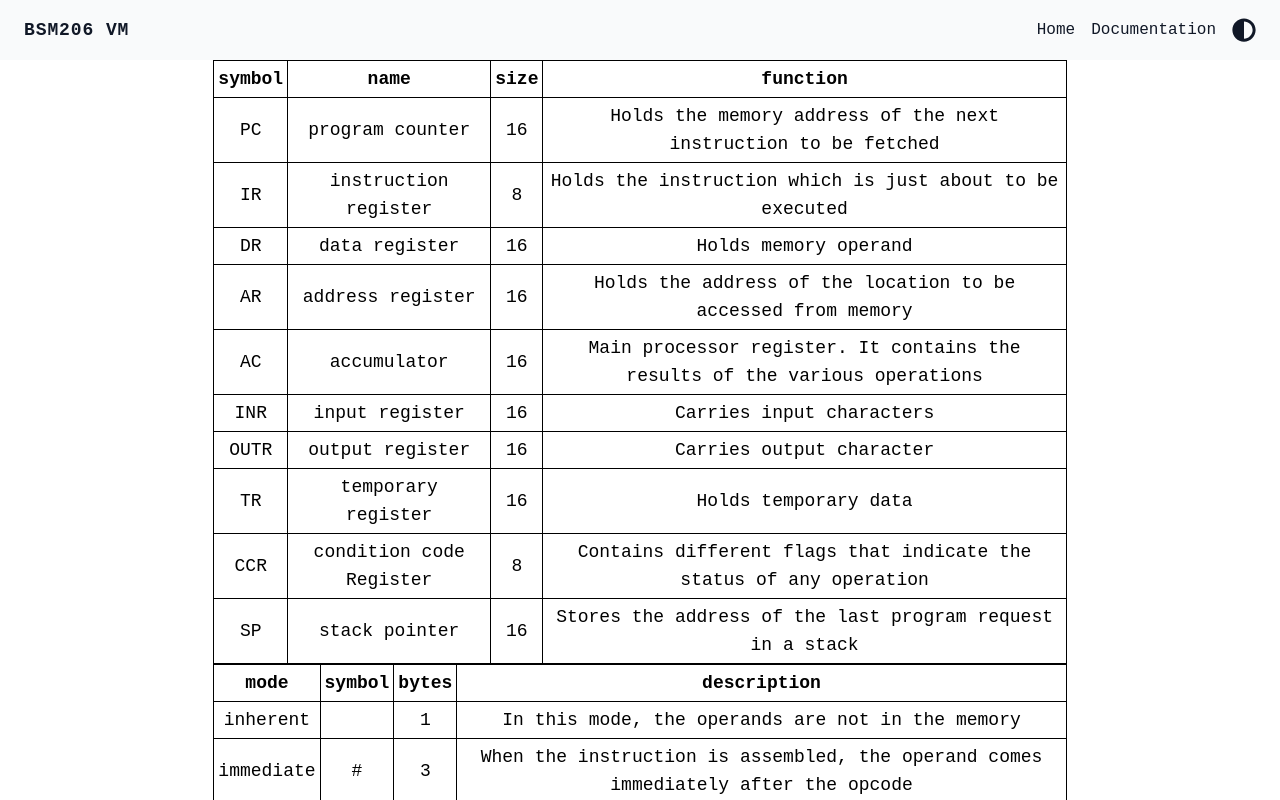
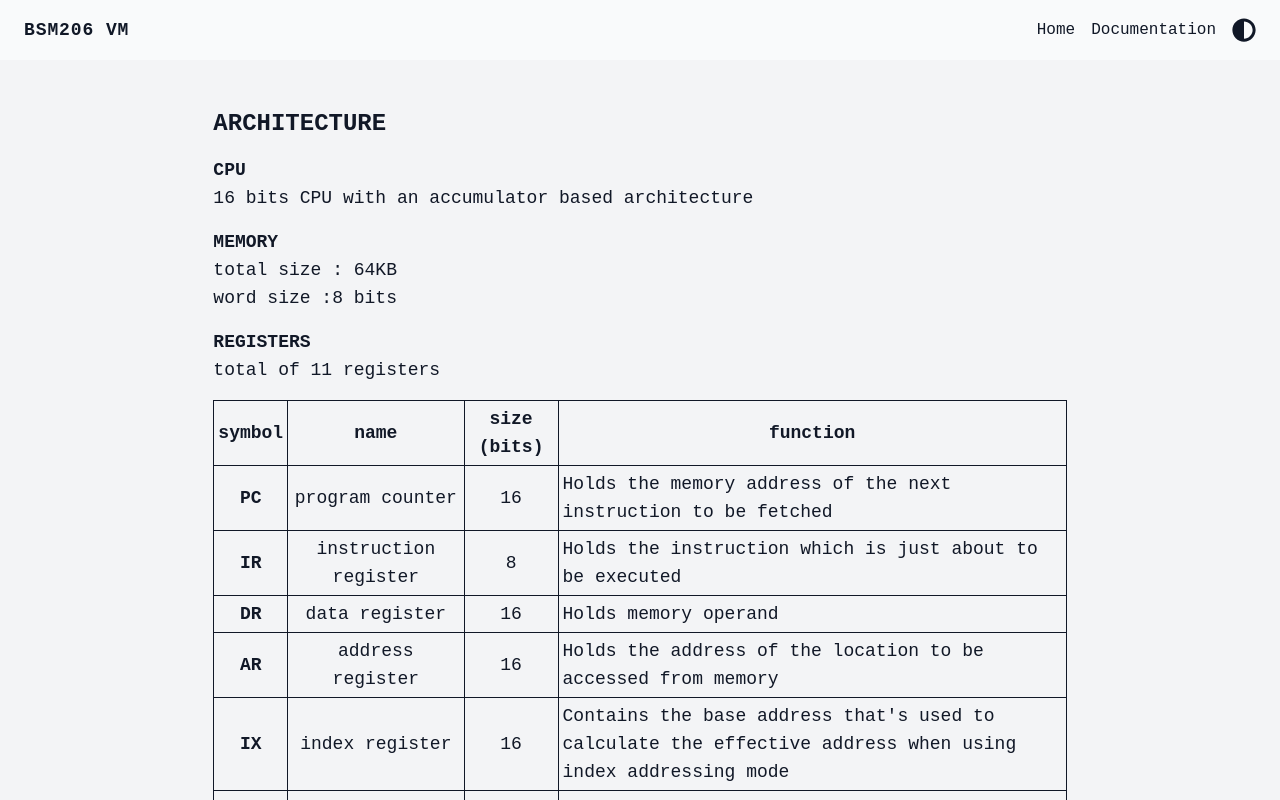
Before and after one commit to bennaaym/bsm206-vm, a React (Create React App) app in the folder client/: page /documentation in a window 1280 px wide. Shown: the top 800 px of the page. Built offline with nearby package versions, Linux system fonts and the light colour scheme; no server answers.

Commit message:
client : achitecture, addressing modes sections added

```diff
--- a/client/src/assembly/documentation/addressingMode.json
+++ b/client/src/assembly/documentation/addressingMode.json
@@ -12,7 +12,7 @@
         {
             "symbol":"#",
             "bytes":"3",
-            "description":"When the instruction is assembled, the operand comes immediately after the opcode"
+            "description":"In this mode, when the instruction is assembled, the operand comes immediately after the opcode"
         },
 
         "direct":
--- a/client/src/assembly/documentation/architecture.json
+++ b/client/src/assembly/documentation/architecture.json
@@ -36,6 +36,13 @@
                 "size":"16",
                 "function":"Holds the address of the location to be accessed from memory"
             },
+            "IX":
+            {
+                "name":"index register",
+                "size":"16",
+                "function":"Contains the base address that's used to calculate the effective address when using index addressing mode"
+            },
+
             "AC":
             {
                 "name":"accumulator",
--- a/client/src/assembly/documentation/instructions.json
+++ b/client/src/assembly/documentation/instructions.json
@@ -236,7 +236,7 @@
         "INCX":
         {
            "function":"Increments the Index register by 1",
-           "mode":
+           "modes":
            {
                 "inherent"   :{"opcode":"0B","bytes":"1","cycles":"1"}
            }
--- a/client/src/assets/css/documentation.module.css
+++ b/client/src/assets/css/documentation.module.css
@@ -7,6 +7,40 @@
 
     .table tr,th,td
     {
-        @apply border p-1 text-center
+        @apply border  p-1 text-center
+    }
+
+    .table > tbody > tr > td:first-child
+    {
+        @apply font-semibold
+    }
+    .table > tbody > tr > td:last-child
+    {
+        @apply text-left
+    }
+
+    .section-wrapper
+    {
+        @apply space-y-4
+    }
+
+    .section-wrapper > h1
+    {
+        @apply text-2xl font-semibold uppercase
+    }
+
+    .section-wrapper > section > h4
+    {
+        @apply list-disc text-lg font-semibold uppercase
+    }
+
+    .section-wrapper > section > p
+    {
+        @apply text-lg font-medium
+    }
+
+    .section-wrapper > section > div
+    {
+        @apply mt-4
     }
 }
--- /dev/null
+++ b/client/src/components/documentation/AdrModes.tsx
@@ -0,0 +1,29 @@
+import {addressingMode} from "../../assembly/documentation/addressingMode.json";
+import Table from "./Table";
+import styles from "../../assets/css/documentation.module.css";
+
+const AdrModes = () =>
+{
+
+    return(
+        <>
+           <section className={styles['section-wrapper']}>
+            <h1>
+                addressing modes
+            </h1>
+            <section>
+                <p>
+                     a total of {Object.keys(addressingMode).length} addressing modes are available
+                </p>
+                <div>
+                    <Table
+                        header={['mode',...Object.keys(addressingMode.direct)]}
+                        body={addressingMode}
+                    />
+                </div>
+            </section>
+           </section>
+        </>
+    )
+}
+export default AdrModes;
--- a/client/src/components/documentation/AdrModesTable.tsx
+++ /dev/null
@@ -1,16 +0,0 @@
-import {addressingMode} from "../../assembly/documentation/addressingMode.json";
-import Table from "./Table";
-
-const AdrModesTable = () =>
-{
-
-    return(
-        <>
-            <Table
-                header={['mode',...Object.keys(addressingMode.direct)]}
-                body={addressingMode}
-            />
-        </>
-    )
-}
-export default AdrModesTable;
--- /dev/null
+++ b/client/src/components/documentation/Architecture.tsx
@@ -0,0 +1,51 @@
+import {architecture} from "../../assembly/documentation/architecture.json";
+import Table from "./Table";
+import styles from "../../assets/css/documentation.module.css";
+
+const Architecture = () =>
+{
+    return(
+        <>
+            <section className={styles['section-wrapper']}>
+                <h1>
+                    architecture
+                </h1>
+                <section>
+                    <h4 className="">
+                        cpu
+                    </h4>
+                    <p>
+                        {architecture.cpu}
+                    </p>
+                </section>
+                <section>
+                    <h4 className="text-xl font-semibold uppercase">
+                        memory
+                    </h4>
+                    <p>
+                        total size : {architecture.memory.totalSize}
+                    </p>
+                    <p>
+                        word size :{architecture.memory.wordSize} bits
+                    </p>
+                 </section>
+                <section>
+                    <h4 className="text-xl font-semibold uppercase">
+                        registers
+                    </h4>
+                    <p>
+                        total of {Object.keys(architecture.registers).length} registers
+                    </p>
+                    <div>
+                        <Table
+                            header={['symbol',...(Object.keys(architecture.registers.AC).map(key => (key === 'size')? 'size (bits)':key))]}
+                            body={architecture.registers}
+                        />
+                    </div>
+                </section>
+            </section>
+        </>
+    )
+}
+
+export default Architecture;
--- a/client/src/components/documentation/InstructionsTable.tsx
+++ b/client/src/components/documentation/InstructionsTable.tsx
@@ -1,7 +1,17 @@
+import {instructions} from "../../assembly/documentation/instructions.json";
+
+const arr :{
+    [instruction:string]:{
+        function:string,
+        modes:{[adr:string]:{[attr:string]:string}}
+    }
+} = instructions;
+
 const InstructionsTable = () =>
 {
-    return(
+       return(
         <>
+
         </>
     )
 }
--- a/client/src/components/documentation/RegistersTables.tsx
+++ /dev/null
@@ -1,14 +0,0 @@
-import {architecture} from "../../assembly/documentation/architecture.json";
-import Table from "./Table";
-
-const RegistersTable = () =>
-{
-
-    return(
-        <Table
-            header={['symbol',...Object.keys(architecture.registers.AC)]}
-            body={architecture.registers}
-        />
-    )
-}
-export default RegistersTable;
--- a/client/src/pages/Documentation.tsx
+++ b/client/src/pages/Documentation.tsx
@@ -1,17 +1,18 @@
-import AdrModeTable from "../components/documentation/AdrModesTable";
+import AdrModes from "../components/documentation/AdrModes";
+import Architecture from "../components/documentation/Architecture";
 import InstructionsTable from "../components/documentation/InstructionsTable";
-import RegistersTable from "../components/documentation/RegistersTables";
+import { useTheme } from "../contexts/ThemeContextProvider";
 
 const Documentation = () =>
 {
+    const {isLight} = useTheme()
     return(
         <>
-            <div className="flex  w-full items-center justify-center">
-                <div className="w-8/12">
+            <div className={`flex  w-full items-center justify-center py-12 ${isLight?'text-light-text-300 bg-light-background-400':'text-dark-text-300 bg-dark-background-200'} `}>
+                <div className="w-8/12 space-y-16">
+                    <Architecture/>
+                    <AdrModes/>
                     <InstructionsTable/>
-                    <RegistersTable/>
-                    <AdrModeTable/>
-
                 </div>
             </div>
         </>
```
